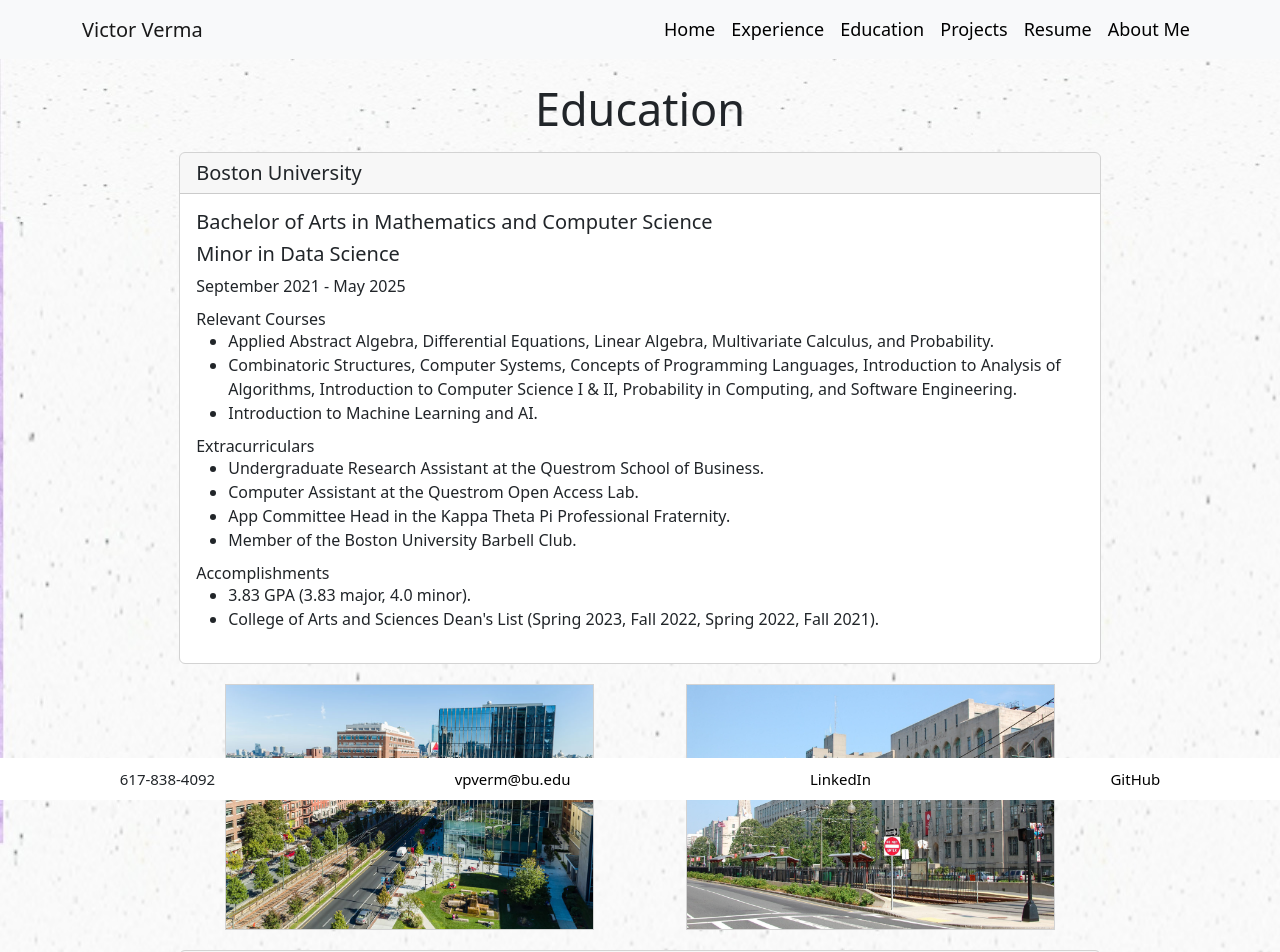
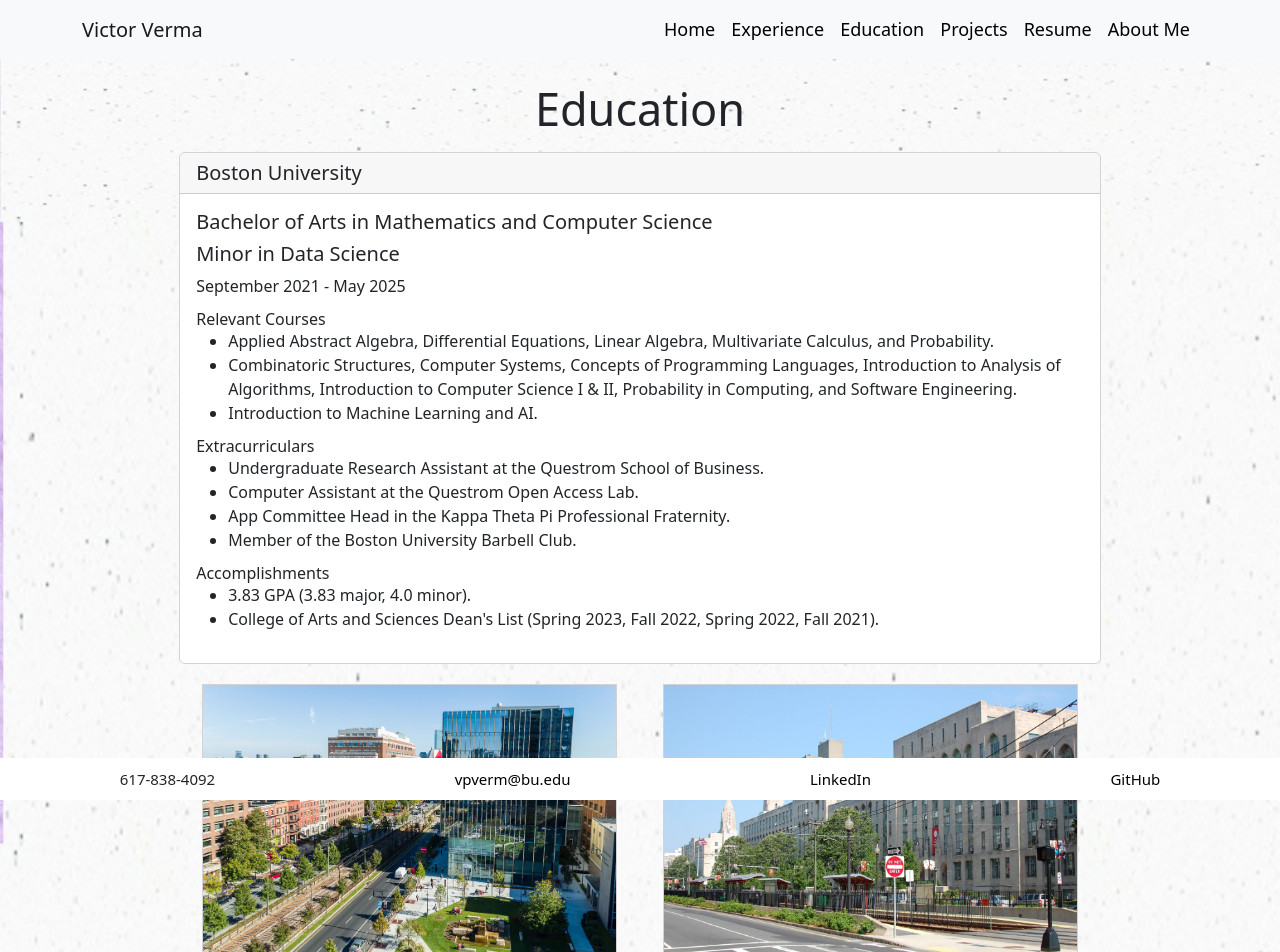
Before and after one commit to victorverma3/Portfolio, a React (Vite) app: page /education in a window 1280 px wide. Shown: the top 952 px of the page. Built offline with nearby package versions, Linux system fonts and the light colour scheme.

Commit message:
testing image widths

```diff
--- a/src/pages/education/Education.css
+++ b/src/pages/education/Education.css
@@ -40,12 +40,12 @@
 
 @media screen and (max-width: 499) {
     .schoolPic {
-        width: 18rem;
+        width: 90vw;
         margin-top: 20px;
     }
 
     .schoolPicContainer {
-        width: 38rem;
+        width: 90vw;
         display: flex;
         flex-direction: column;
         justify-content: space-around;
@@ -62,7 +62,7 @@
     }
 
     .schoolPic {
-        width: 40%;
+        width: 45%;
     }
 
     .schoolPicContainer {
```
